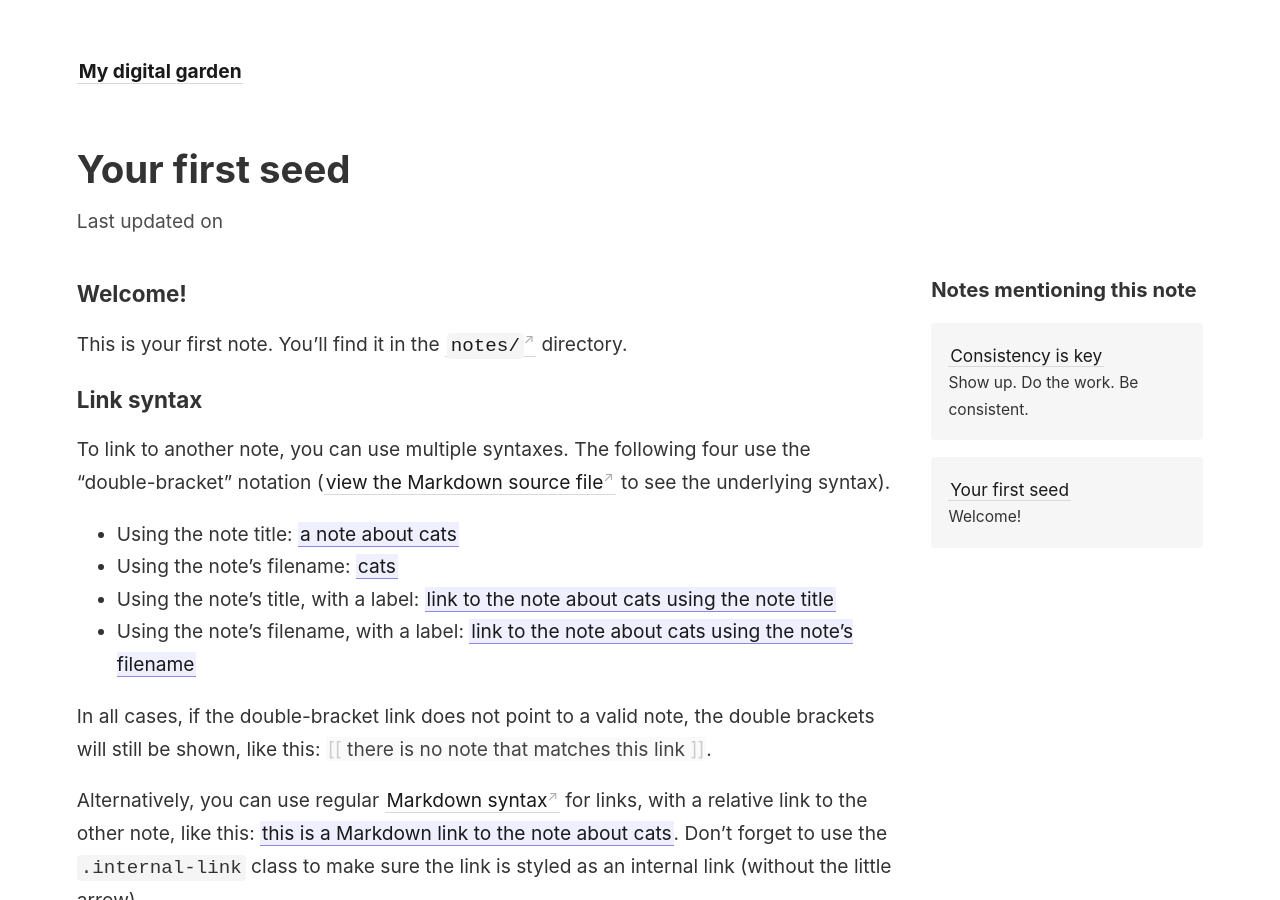
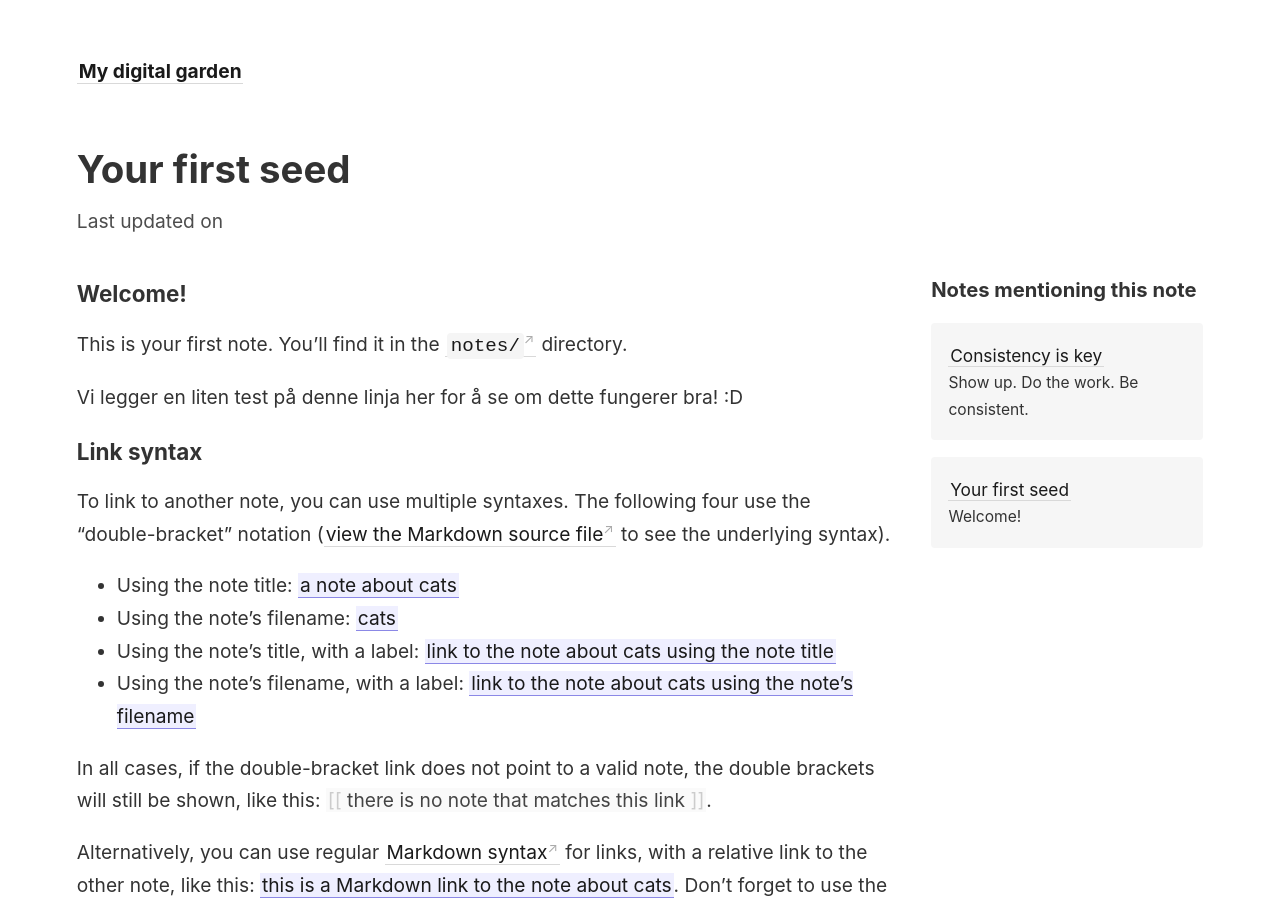
Before and after one commit to egrodaas/app, a Jekyll site: the page built from _notes/your-first-note.md, in a window 1280 px wide and 900 px high. Built offline with Jekyll 4.4.1, drawn with Linux system fonts in a browser that asks for light colours.

Commit message:
test linje

```diff
--- a/_notes/your-first-note.md
+++ b/_notes/your-first-note.md
@@ -5,6 +5,8 @@ title: Your first seed
 ### Welcome!
 
 This is your first note. You'll find it in the [`notes/`](https://github.com/maximevaillancourt/digital-garden-jekyll-template/tree/master/_notes) directory.
+
+Vi legger en liten test på denne linja her for å se om dette fungerer bra! :D
 
 ### Link syntax
 
```
